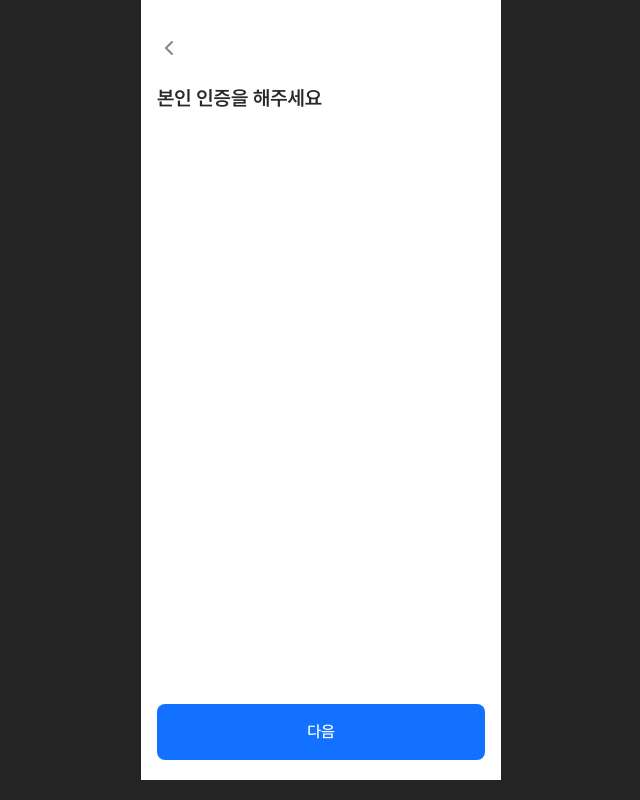
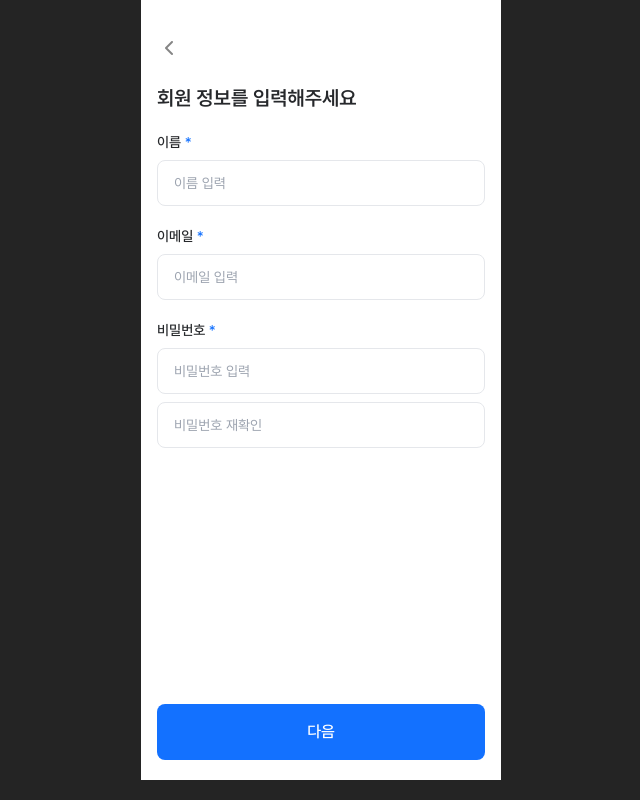
Before and after one commit to Team-Daengnyang/moneynyang-client, a React (Vite) app: page /signup in a window 1280 px wide. Shown: the whole page, without its empty margins (319-959 px from the left). Built offline with nearby package versions, Linux system fonts and the light colour scheme.

Commit message:
[FIX] 회원가입 플로우 수정
회원가입 플로우 및 입력 정보 수정

```diff
--- a/src/pages/Login/loginForm.tsx
+++ b/src/pages/Login/loginForm.tsx
@@ -1,10 +1,7 @@
-import { useNavigate } from "react-router-dom";
 import { Button } from "../../components/Button";
 import { TopBar } from "../../components/Topbar";
 
 export const LoginForm = () => {
-  const navigate = useNavigate();
-
   return (
     <div className="h-full pt-6 px-4 bg-white flex flex-col justify-between">
       <div>
--- a/src/pages/Signup/AnimalCheck.tsx
+++ b/src/pages/Signup/AnimalCheck.tsx
@@ -12,7 +12,7 @@ export const AnimalCheck = () => {
         <div className="space-y-8">
           <div className="space-y-3">
             <p className="text-xl font-semibold">
-              반려 동물 정보가 알맞는지 <br /> 확인해 주세요
+              아이의 정보가 알맞는지 <br /> 확인해 주세요
             </p>
             <p className="text-main-color font-medium text-sm">
               수정하고 싶다면 뒤로가기를 눌러주세요
@@ -26,8 +26,8 @@ export const AnimalCheck = () => {
                 <td className="px-5">여아</td>
               </tr>
               <tr>
-                <th className="text-[#9FA4A9] font-medium">몸무게</th>
-                <td className="px-5">3.6kg</td>
+                <th className="text-[#9FA4A9] font-medium">강아지/고양이</th>
+                <td className="px-5">강아지</td>
               </tr>
               <tr>
                 <th className="text-[#9FA4A9] font-medium">생년월일</th>
--- a/src/pages/Signup/AnimalInfo.tsx
+++ b/src/pages/Signup/AnimalInfo.tsx
@@ -15,13 +15,14 @@ interface petInfo {
 export const AnimalInfo = () => {
   const navigate = useNavigate();
   const [gender, setGender] = useState(2);
+  const [animal, setAnimal] = useState(2);
 
   return (
     <div className="h-full pt-6 px-4 bg-white flex flex-col justify-between">
       <div>
         <TopBar title={""} skip={""} />
         <p className="text-xl font-semibold mb-5">
-          반려 동물의 <br /> 정보를 알려주세요
+          우리 아이의 <br /> 정보를 알려주세요
         </p>
         <div className="space-y-5">
           {/* 이름 */}
@@ -63,19 +64,6 @@ export const AnimalInfo = () => {
               </div>
             </div>
           </div>
-          {/* 몸무게 */}
-          <div className="space-y-2">
-            <label htmlFor="" className="block font-medium text-sm">
-              몸무게 <span className="text-[#9FA4A9]">(선택)</span>
-            </label>
-            <div className="flex justify-between place-items-center space-x-3">
-              <input
-                type="text"
-                className="border rounded-lg px-4 py-3 w-full text-sm"
-              />
-              <p className="text-[#73787E]">kg</p>
-            </div>
-          </div>
           {/* 생년월일 */}
           <div className="space-y-2">
             <label htmlFor="" className="block font-medium text-sm">
@@ -87,10 +75,38 @@ export const AnimalInfo = () => {
               className="border rounded-lg px-4 py-3 w-full text-sm"
             />
           </div>
+          {/* 성별 */}
+          <div className="space-y-2">
+            <label htmlFor="" className="block font-medium text-sm">
+              강아지/고양이 <span className="text-main-color">*</span>
+            </label>
+            <div className="flex justify-between">
+              <div
+                className={`px-[58px] py-3 text-center rounded-lg font-medium text-sm ${
+                  animal === 0
+                    ? "bg-[#DBEAFF] border border-main-color text-main-color"
+                    : "bg-[#F4F4F4] text-[#73787E]"
+                }`}
+                onClick={() => setAnimal(0)}
+              >
+                <p>강아지</p>
+              </div>
+              <div
+                className={`px-[58px] py-3 text-center rounded-lg font-medium text-sm ${
+                  animal === 1
+                    ? "bg-[#DBEAFF] border border-main-color text-main-color"
+                    : "bg-[#F4F4F4] text-[#73787E]"
+                }`}
+                onClick={() => setAnimal(1)}
+              >
+                <p>고양이</p>
+              </div>
+            </div>
+          </div>
           {/* 반려 동물 타입 */}
           <div className="space-y-2">
             <label htmlFor="" className="block font-medium text-sm">
-              반려동물 타입 <span className="text-[#9FA4A9]">(선택)</span>
+              종류 <span className="text-[#9FA4A9]">(선택)</span>
             </label>
             <input
               type="text"
--- a/src/pages/Signup/Selfauthentication.tsx
+++ /dev/null
@@ -1,14 +0,0 @@
-import { Button } from "../../components/Button";
-import { TopBar } from "../../components/Topbar";
-
-export const Selfauthentication = () => {
-  return (
-    <div className="h-full pt-6 px-4 bg-white flex flex-col justify-between">
-      <div>
-        <TopBar title={""} skip={""} />
-        <p className="text-xl font-semibold">본인 인증을 해주세요</p>
-      </div>
-      <Button text={"다음"} link={"/signup/account"}></Button>
-    </div>
-  );
-};
--- /dev/null
+++ b/src/pages/Signup/Signup.tsx
@@ -0,0 +1,77 @@
+import { useState } from "react";
+import { Button } from "../../components/Button";
+import { TopBar } from "../../components/Topbar";
+
+export const Signup = () => {
+  const [pwd, setPwd] = useState("");
+  const [valid, setValid] = useState(true);
+  const checkPwd = (input: String) => {
+    if (pwd !== input) setValid(false);
+    else setValid(true);
+  };
+
+  return (
+    <div className="h-full pt-6 px-4 bg-white flex flex-col justify-between">
+      <div>
+        <TopBar title={""} skip={""} />
+        <p className="text-xl font-semibold mb-5">회원 정보를 입력해주세요</p>
+        <form className="space-y-5">
+          {/* 이름 */}
+          <div className="space-y-2">
+            <label htmlFor="" className="block font-medium text-sm">
+              이름 <span className="text-main-color">*</span>
+            </label>
+            <input
+              type="text"
+              placeholder="이름 입력"
+              required
+              className="border rounded-lg px-4 py-3 w-full text-sm"
+            />
+          </div>
+          {/* 이메일 */}
+          <div className="space-y-2">
+            <label htmlFor="" className="block font-medium text-sm">
+              이메일 <span className="text-main-color">*</span>
+            </label>
+            <input
+              type="email"
+              placeholder="이메일 입력"
+              required
+              className="border rounded-lg px-4 py-3 w-full text-sm"
+            />
+          </div>
+          {/* 비밀번호 */}
+          <div className="space-y-2">
+            <label htmlFor="" className="block font-medium text-sm">
+              비밀번호 <span className="text-main-color">*</span>
+            </label>
+            <input
+              type="password"
+              placeholder="비밀번호 입력"
+              required
+              className="border rounded-lg px-4 py-3 w-full text-sm"
+              onChange={(e) => {
+                setPwd(e.target.value);
+              }}
+            />
+            <input
+              type="password"
+              placeholder="비밀번호 재확인"
+              required
+              className="border rounded-lg px-4 py-3 w-full text-sm"
+              onChange={(e) => {
+                checkPwd(e.target.value);
+              }}
+            />
+            {valid ? (
+              ""
+            ) : (
+              <p className="text-sm text-red-500">비밀번호를 확인해주세요</p>
+            )}
+          </div>
+        </form>
+      </div>
+      <Button text={"다음"} link={"/signup/account"}></Button>
+    </div>
+  );
+};
--- a/src/routes/SignupPages.tsx
+++ b/src/routes/SignupPages.tsx
@@ -3,14 +3,14 @@ import { AccountCover } from "../pages/Signup/AccountCover";
 import { AccountRegistration } from "../pages/Signup/AccountRegistration";
 import { AnimalCheck } from "../pages/Signup/AnimalCheck";
 import { AnimalInfo } from "../pages/Signup/AnimalInfo";
-import { Selfauthentication } from "../pages/Signup/Selfauthentication";
+import { Signup } from "../pages/Signup/Signup";
 import { SignupSuccess } from "../pages/Signup/SignupSuccess";
 
 const SignupPages = () => {
   return (
     <div className="w-[360px] h-[780px] relative">
       <Routes>
-        <Route path="/" element={<Selfauthentication />} />
+        <Route path="/" element={<Signup />} />
         <Route path="/account" element={<AccountRegistration />} />
         <Route path="/custom" element={<AccountCover />} />
         <Route path="/animal" element={<AnimalInfo />} />
```
